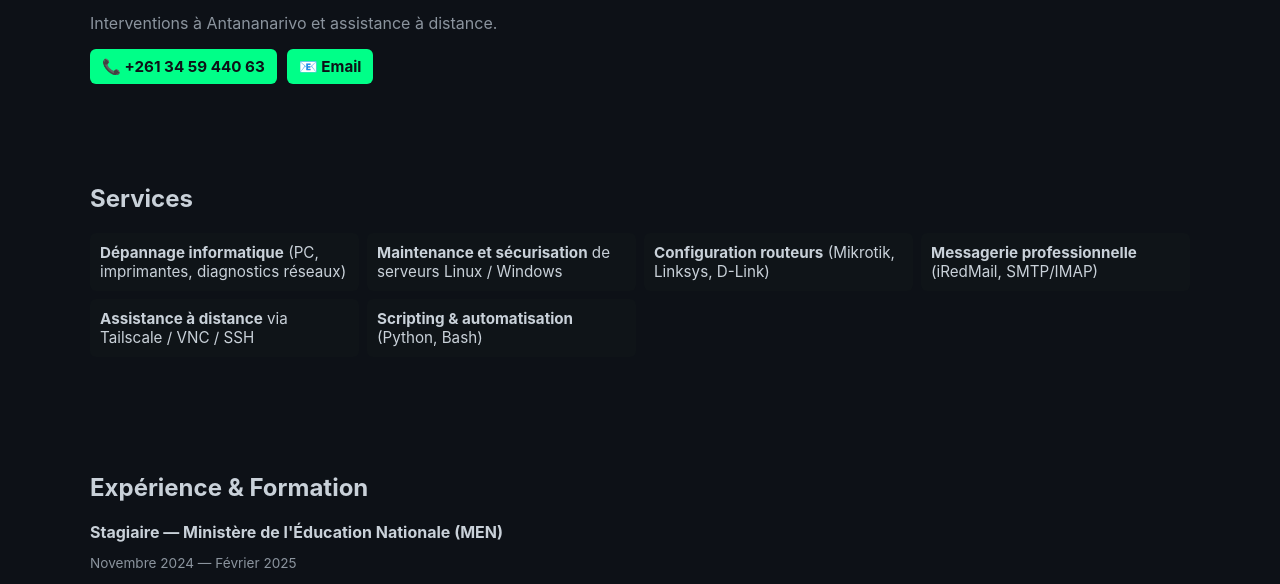
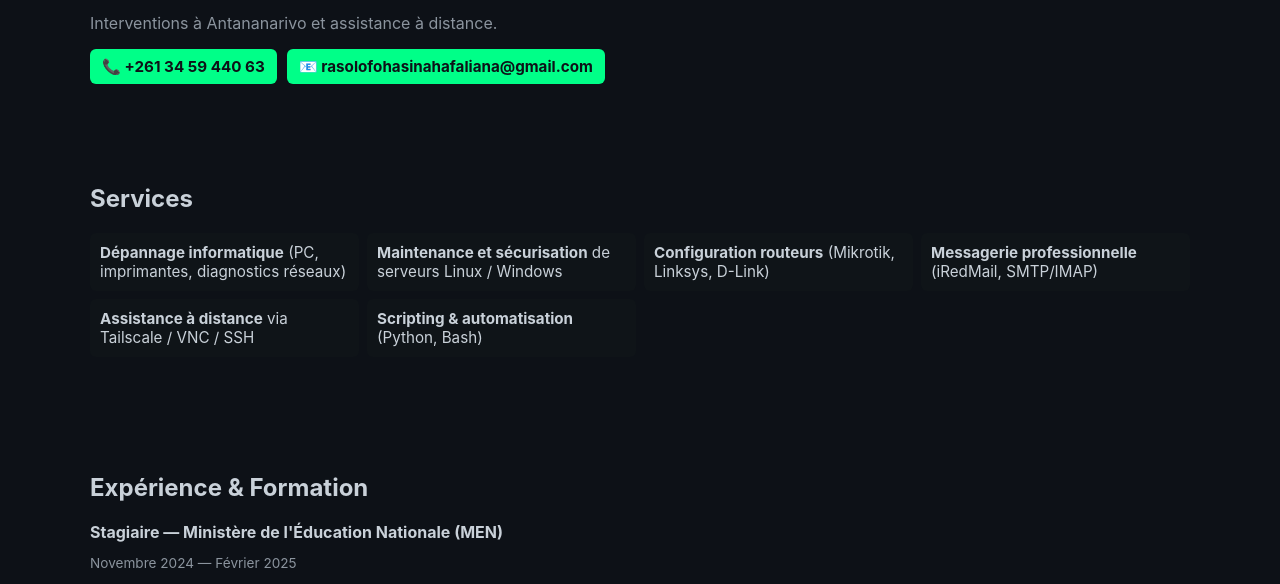
Before and after one commit to hafaliana-it/hit, a plain HTML site: page index.html in a window 1280 px wide. Shown: the part 156-740 px from the top of the page. Drawn offline with Linux system fonts and the light colour scheme.

Commit message:
Update index.html
Modification

```diff
--- a/index.html
+++ b/index.html
@@ -55,7 +55,7 @@ footer{padding:12px;text-align:center;color:#6e7681;border-top:1px solid #30363d
 <p class="lead">Interventions à Antananarivo et assistance à distance.</p>
 <div class="quick-contact">
 <a class="btn" href="tel:+261345944063">📞 +261 34 59 440 63</a>
-<a class="btn" href="mailto:rasolofohasinahafaliana@gmail.com">📧 Email</a>
+<a class="btn" href="mailto:rasolofohasinahafaliana@gmail.com">📧 rasolofohasinahafaliana@gmail.com</a>
 </div>
 </div>
 </section>
```
